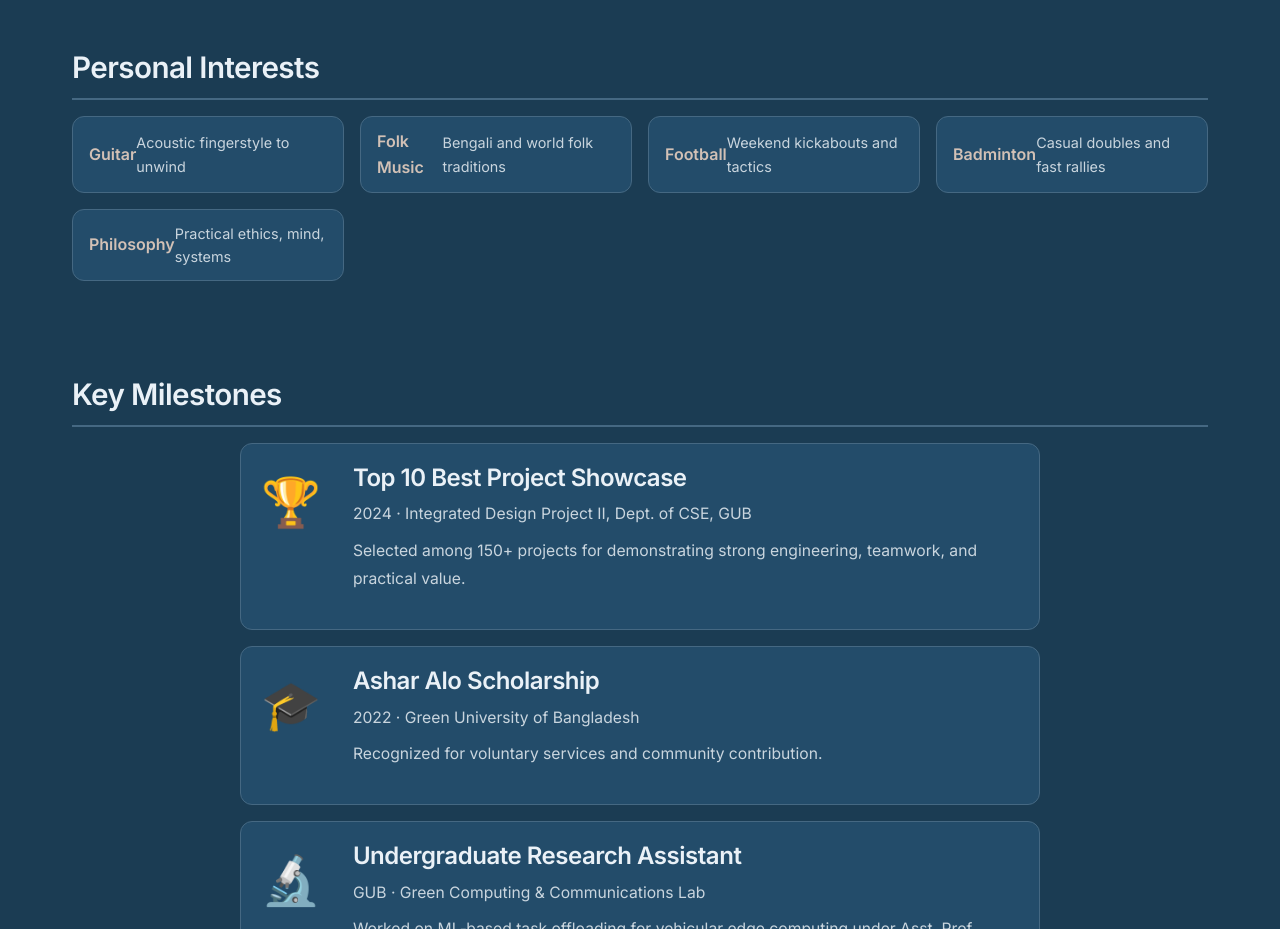
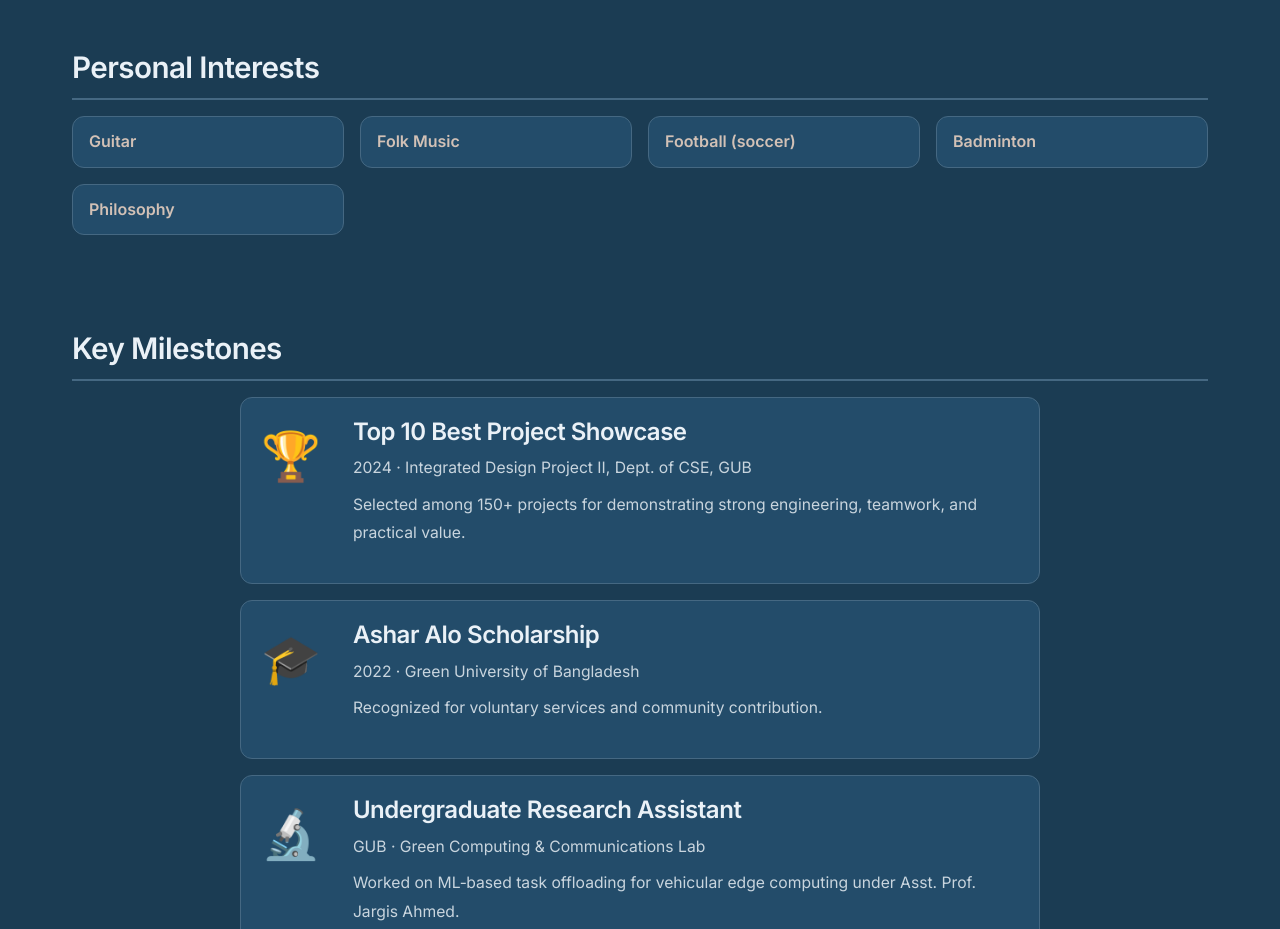
Before and after one commit to shahirmonjur/shahirmonjur.github.io, a website: page about.html in a window 1280 px wide. Shown: the part 1540-2469 px from the top of the page. Drawn offline with Linux system fonts and the light colour scheme; some icons are missing.

Commit message:
Add files via upload

```diff
--- a/about.html
+++ b/about.html
@@ -102,11 +102,11 @@
             <section class="content-section">
                 <h2>Personal Interests</h2>
                 <ul class="personal-interests">
-                    <li><span class="pi-title">Guitar</span><span class="pi-desc">Acoustic fingerstyle to unwind</span></li>
-                    <li><span class="pi-title">Folk Music</span><span class="pi-desc">Bengali and world folk traditions</span></li>
-                    <li><span class="pi-title">Football</span><span class="pi-desc">Weekend kickabouts and tactics</span></li>
-                    <li><span class="pi-title">Badminton</span><span class="pi-desc">Casual doubles and fast rallies</span></li>
-                    <li><span class="pi-title">Philosophy</span><span class="pi-desc">Practical ethics, mind, systems</span></li>
+                    <li><span class="pi-title">Guitar</span><span class="pi-desc"></span></li>
+                    <li><span class="pi-title">Folk Music</span><span class="pi-desc"></span></li>
+                    <li><span class="pi-title">Football (soccer)</span><span class="pi-desc"></span></li>
+                    <li><span class="pi-title">Badminton</span><span class="pi-desc"></span></li>
+                    <li><span class="pi-title">Philosophy</span><span class="pi-desc"></span></li>
                 </ul>
             </section>
 
```
